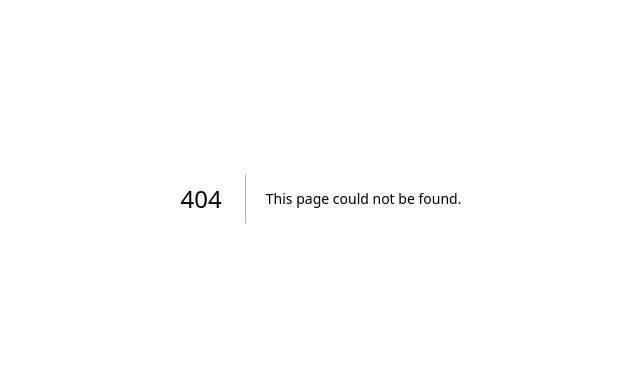
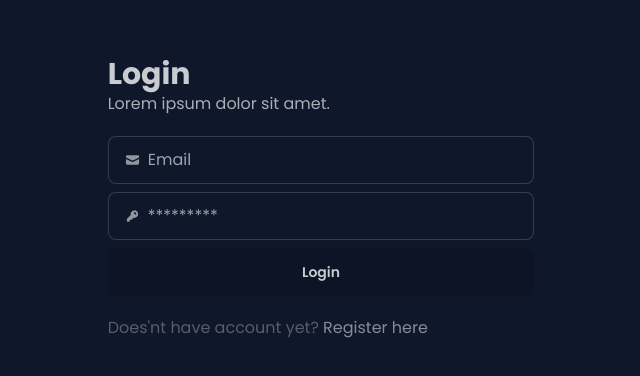
Before and after one commit to stywnjar/post-app, a Next.js app: page /login in a window 1280 px wide. Before the commit this address had no page. Shown: the part 202-578 px from the top of the page, without its empty margins (319-959 px from the left). Built offline with nearby package versions, Linux system fonts and the light colour scheme.

Commit message:
feat: login page (ui)

```diff
--- /dev/null
+++ b/src/app/(auth)/layout.tsx
@@ -0,0 +1,7 @@
+export default function AuthLayout({ children }: { children: React.ReactNode }) {
+  return (
+    <div className="min-h-screen flex items-center justify-center">
+      {children}
+    </div>
+  )
+}
--- /dev/null
+++ b/src/app/(auth)/login/page.tsx
@@ -0,0 +1,53 @@
+import { Metadata } from "next";
+import Link from "next/link";
+
+export const metadata: Metadata = {
+  title: "Login",
+};
+export default function LoginPage() {
+  return (
+    <main className=" w-11/12 md:w-8/12 lg:w-4/12">
+      <section>
+
+        <h1 className="font-bold text-3xl ">Login</h1>
+        <p className="text-white/65">Lorem ipsum dolor sit amet.</p>
+      </section>
+      <form className="py-5">
+        <fieldset className="flex flex-col gap-2">
+
+          <label className="input input-bordered flex items-center gap-2">
+            <svg
+              xmlns="http://www.w3.org/2000/svg"
+              viewBox="0 0 16 16"
+              fill="currentColor"
+              className="h-4 w-4 opacity-70"
+            >
+              <path d="M2.5 3A1.5 1.5 0 0 0 1 4.5v.793c.026.009.051.02.076.032L7.674 8.51c.206.1.446.1.652 0l6.598-3.185A.755.755 0 0 1 15 5.293V4.5A1.5 1.5 0 0 0 13.5 3h-11Z" />
+              <path d="M15 6.954 8.978 9.86a2.25 2.25 0 0 1-1.956 0L1 6.954V11.5A1.5 1.5 0 0 0 2.5 13h11a1.5 1.5 0 0 0 1.5-1.5V6.954Z" />
+            </svg>
+            <input type="text" className="grow w-full" placeholder="Email" />
+          </label>
+          <label className="input input-bordered flex items-center gap-2">
+            <svg
+              xmlns="http://www.w3.org/2000/svg"
+              viewBox="0 0 16 16"
+              fill="currentColor"
+              className="h-4 w-4 opacity-70"
+            >
+              <path
+                fillRule="evenodd"
+                d="M14 6a4 4 0 0 1-4.899 3.899l-1.955 1.955a.5.5 0 0 1-.353.146H5v1.5a.5.5 0 0 1-.5.5h-2a.5.5 0 0 1-.5-.5v-2.293a.5.5 0 0 1 .146-.353l3.955-3.955A4 4 0 1 1 14 6Zm-4-2a.75.75 0 0 0 0 1.5.5.5 0 0 1 .5.5.75.75 0 0 0 1.5 0 2 2 0 0 0-2-2Z"
+                clipRule="evenodd"
+              />
+            </svg>
+            <input type="password" className="grow w-full" placeholder="*********" />
+          </label>
+          <button className="btn btn-md">Login</button>
+        </fieldset>
+      </form>
+      <section>
+        <p className="text-white/30">Does'nt have account yet? <Link href={"/register"} className="text-white/50 hover:text-white/80">Register here</Link></p>
+      </section>
+    </main>
+  );
+}
```
